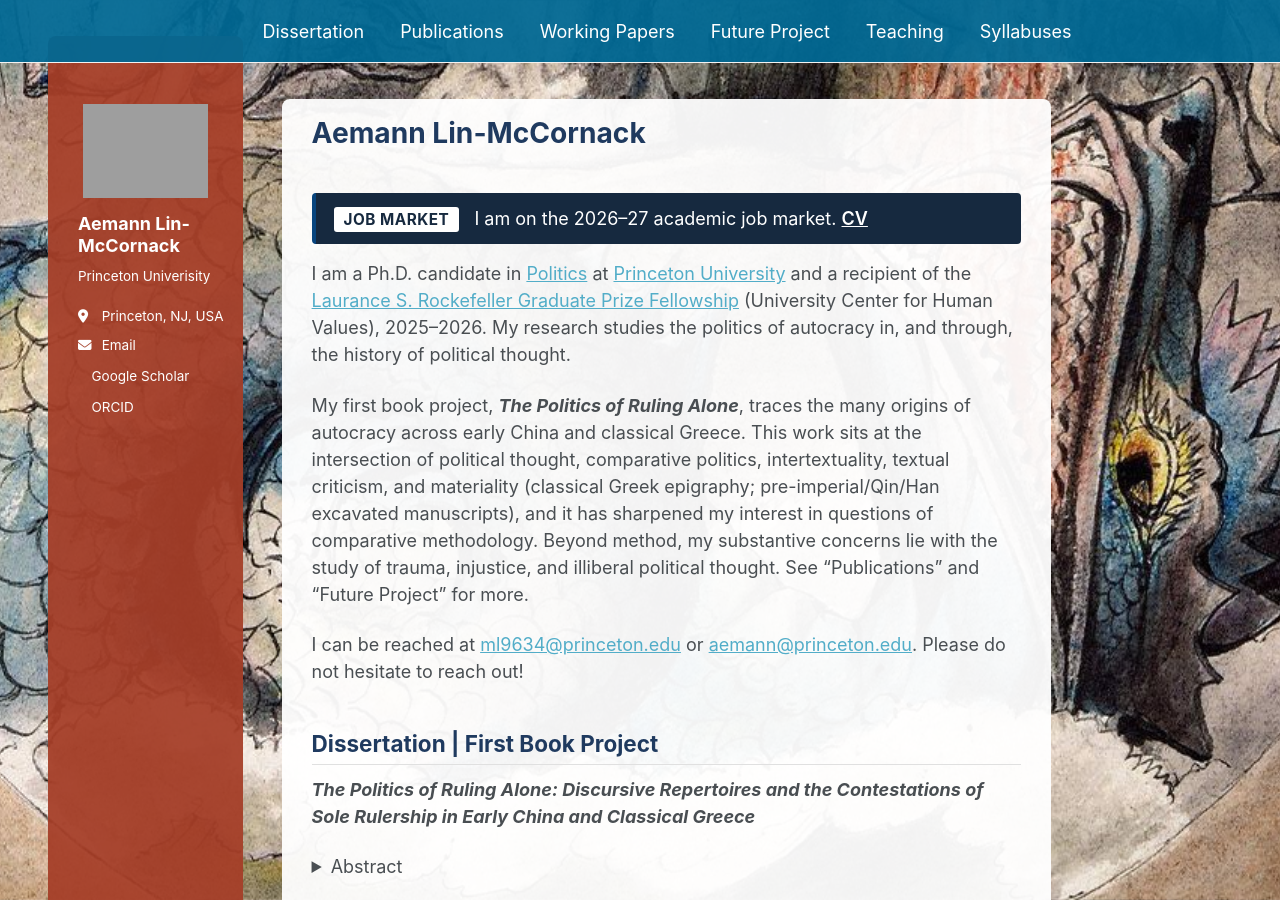
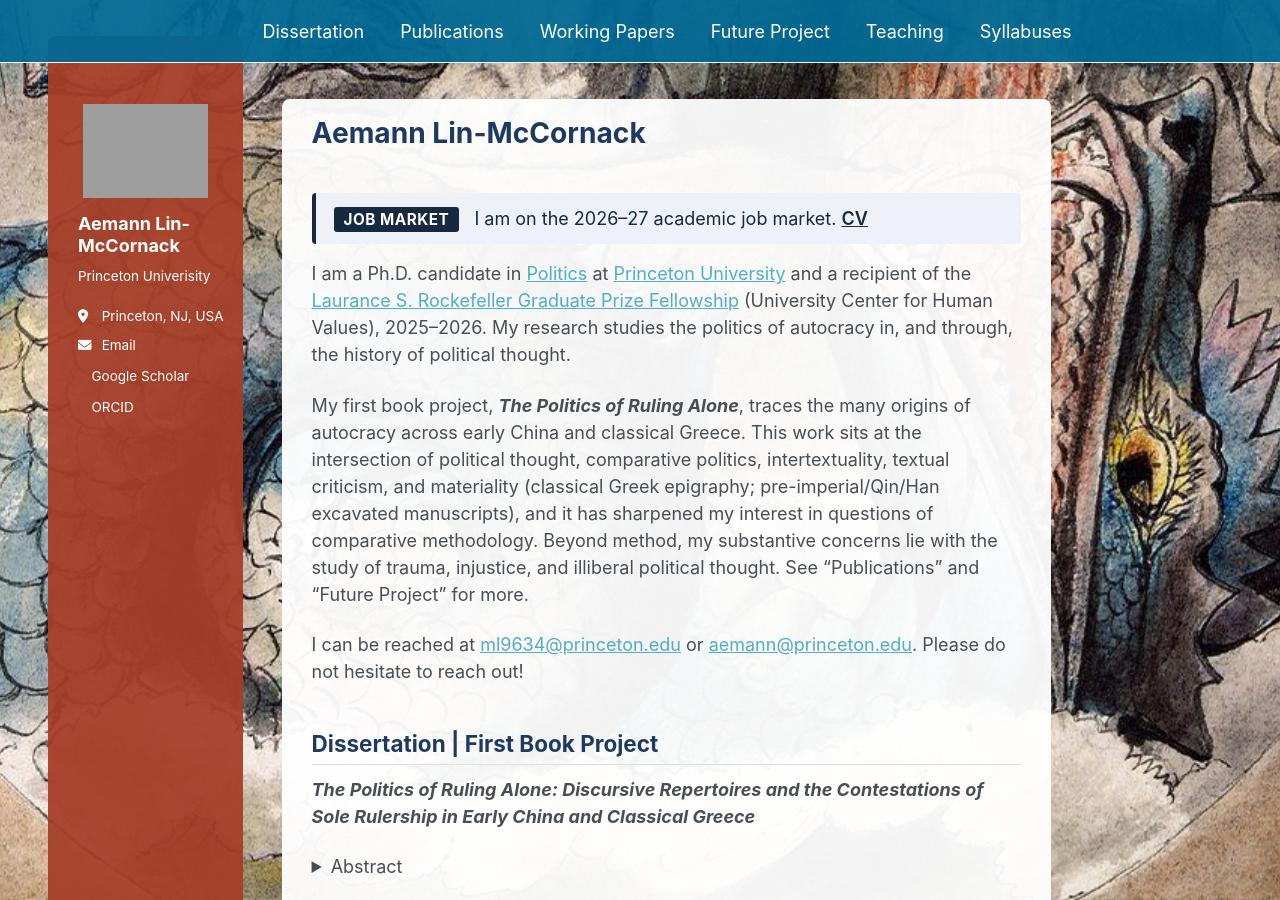
Before and after one commit to aemannlinmccornack/aemannlinmccornack.github.io, a Jekyll site: the page built from _pages/about.md, in a window 1280 px wide and 900 px high. Built offline with Jekyll 4.4.1, drawn with Linux system fonts in a browser that asks for light colours; a style sheet for code colours, icons or effects is not loaded.

Commit message:
change about.md

```diff
--- a/_pages/about.md
+++ b/_pages/about.md
@@ -100,8 +100,8 @@ summary {
 }
 </style>
 
-<div style="border-left: 4px solid #08457e; background: #16293f; padding: 12px 18px; margin: 16px 0; border-radius: 4px; color: #ffffff;">
-<span style="background: #ffffff; color: #16293f; padding: 3px 10px; border-radius: 3px; font-size: 0.85em; font-weight: 700; letter-spacing: 0.5px;">JOB MARKET</span> &nbsp; I am on the 2026–27 academic job market. <a href="https://aemannlinmccornack.github.io/files/CVALM2.pdf" style="color: #ffffff; font-weight: 600; text-decoration: underline;">CV</a>
+<div style="border-left: 4px solid #16293f; background: #eef2f8; padding: 12px 18px; margin: 16px 0; border-radius: 4px; color: #16293f;">
+<span style="background: #16293f; color: #ffffff; padding: 3px 10px; border-radius: 3px; font-size: 0.85em; font-weight: 700; letter-spacing: 0.5px;">JOB MARKET</span> &nbsp; I am on the 2026–27 academic job market. <a href="https://aemannlinmccornack.github.io/files/CVALM2.pdf" style="color: #16293f; font-weight: 600;">CV</a>
 </div>
 
 I am a Ph.D. candidate in [Politics](https://politics.princeton.edu/people/aemann-lin-mccornack) at [Princeton University](https://www.princeton.edu) and a recipient of the [Laurance S. Rockefeller Graduate Prize Fellowship](https://uchv.princeton.edu/fellowships-funding/graduate/graduate-prize-fellowships) (University Center for Human Values), 2025–2026. My research studies the politics of autocracy in, and through, the history of political thought.
```
